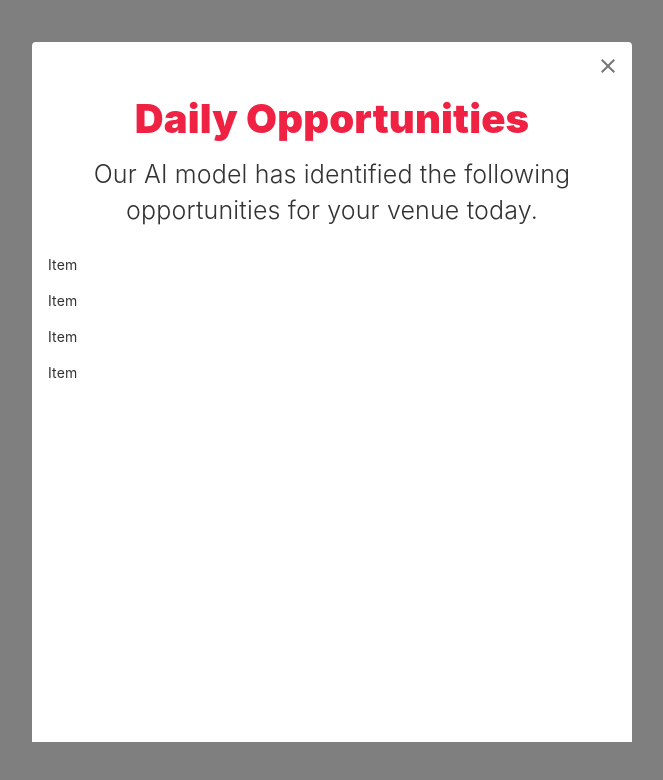
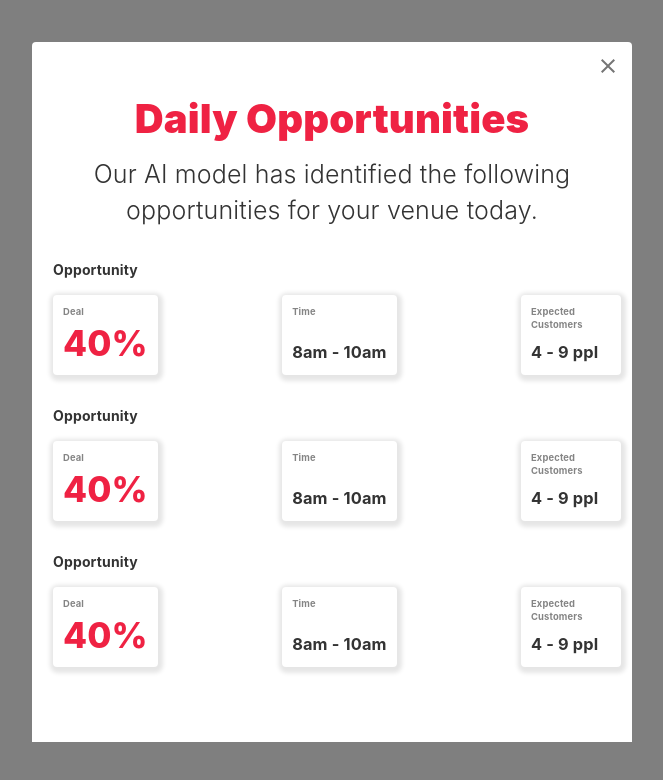
Before and after one commit to chrisrabe/eatclub, a React (Create React App) app: page / in a window 1280 px wide. Both pictures are taken after a click on the button "DAILY OPPORTUNITIES". Shown: the top 780 px of the page, without its empty margins (308-971 px from the left). Built offline with nearby package versions, Linux system fonts and the light colour scheme.

Commit message:
added info panels

```diff
--- /dev/null
+++ b/src/components/pages/Home/components/OppContent/components/OppItem/components/Deal/index.jsx
@@ -0,0 +1,13 @@
+import React from 'react';
+import colors from 'utils/colors';
+import Info from '../Info';
+
+const Deal = () => (
+  <Info
+    headingText="Deal"
+    valueText="40%"
+    valueStyle={{ fontSize: 35, fontWeight: 800, color: colors.primary }}
+  />
+);
+
+export default Deal;
--- /dev/null
+++ b/src/components/pages/Home/components/OppContent/components/OppItem/components/Info/index.jsx
@@ -0,0 +1,20 @@
+import React from 'react';
+import PropTypes from 'prop-types';
+import { StyledPaper, Heading, ValueText, ValueContainer } from './styles';
+
+const Info = ({ headingText, valueText, valueStyle }) => (
+  <StyledPaper>
+    <Heading>{headingText}</Heading>
+    <ValueContainer>
+      <ValueText style={valueStyle}>{valueText}</ValueText>
+    </ValueContainer>
+  </StyledPaper>
+);
+
+Info.propTypes = {
+  headingText: PropTypes.string.isRequired,
+  valueText: PropTypes.string.isRequired,
+  valueStyle: PropTypes.object,
+};
+
+export default Info;
--- /dev/null
+++ b/src/components/pages/Home/components/OppContent/components/OppItem/components/Info/styles.js
@@ -0,0 +1,29 @@
+import styled from 'styled-components';
+import { Paper } from '@material-ui/core';
+
+export const StyledPaper = styled(Paper)`
+  min-width: 100px;
+  height: 80px;
+  padding: 10px;
+  display: flex;
+  flex-direction: column;
+  box-shadow: 1px 2px 4px 4px rgba(0, 0, 0, 0.10);
+`;
+
+export const ValueText = styled.h3`
+  margin: 0;
+  font-weight: bold;
+`;
+
+export const Heading = styled.h6`
+  font-weight: bold;
+  margin: 0;
+  opacity: 0.6;
+  width: 50px;
+`;
+
+export const ValueContainer = styled.div`
+  display: flex;
+  align-items: flex-end;
+  height: 100%;
+`;
--- a/src/components/pages/Home/components/OppContent/components/OppItem/index.jsx
+++ b/src/components/pages/Home/components/OppContent/components/OppItem/index.jsx
@@ -1,9 +1,41 @@
 import React from 'react';
 import PropTypes from 'prop-types';
+import styled from 'styled-components';
+import Deal from './components/Deal';
+import Info from './components/Info';
+
+const Container = styled.div`
+  display: flex;
+  flex-direction: column;
+  width: 100%;
+`;
+
+const Heading = styled.h4`
+  font-weight: bold;
+  margin: 5px;
+`;
+
+const BodyContainer = styled.div`
+  display: flex;
+  flex-direction: row;
+  margin: 0px 5px;
+  padding: 10px 0px;
+  justify-content: space-between;
+  width: 100%;
+`;
 
 const OppItem = ({ item }) => {
   console.log(item);
-  return <div>Item</div>;
+  return (
+    <Container>
+      <Heading>Opportunity</Heading>
+      <BodyContainer>
+        <Deal />
+        <Info headingText="Time" valueText="8am - 10am" />
+        <Info headingText="Expected Customers" valueText="4 - 9 ppl" />
+      </BodyContainer>
+    </Container>
+  );
 };
 
 OppItem.propTypes = {
--- a/src/components/pages/Home/components/OppContent/index.jsx
+++ b/src/components/pages/Home/components/OppContent/index.jsx
@@ -1,7 +1,13 @@
 import React from 'react';
 import { IconButton } from '@material-ui/core';
 import { Close } from '@material-ui/icons';
-import { Container, ButtonContainer, SubText, HeaderText } from './styles';
+import {
+  Container,
+  ButtonContainer,
+  SubText,
+  HeaderText,
+  ListContainer,
+} from './styles';
 import OppList from './components/OppList';
 
 const items = new Array(4).fill(1);
@@ -18,7 +24,9 @@ const OppContent = () => (
       Our AI model has identified the following opportunities for your venue
       today.
     </SubText>
-    <OppList items={items} />
+    <ListContainer>
+      <OppList items={items} />
+    </ListContainer>
   </Container>
 );
 
--- a/src/components/pages/Home/components/OppContent/styles.js
+++ b/src/components/pages/Home/components/OppContent/styles.js
@@ -28,3 +28,9 @@ export const SubText = styled.p`
   text-align: center;
   margin: 10px 25px;
 `;
+
+export const ListContainer = styled.div`
+  width: 100%;
+  height: 450px;
+  overflow-y: scroll;
+`;
```
Also changed, not shown: 1 other file (tests, documents, lock files or other folders).
